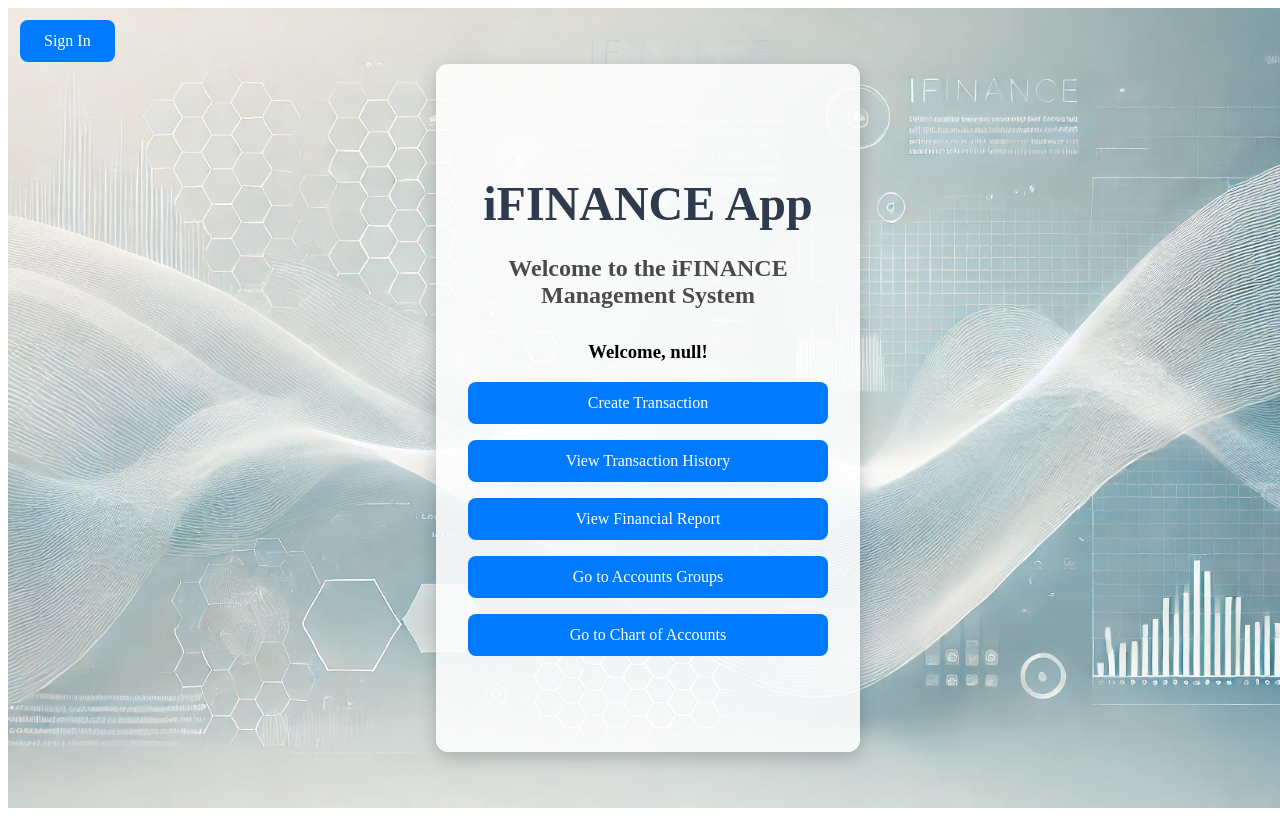
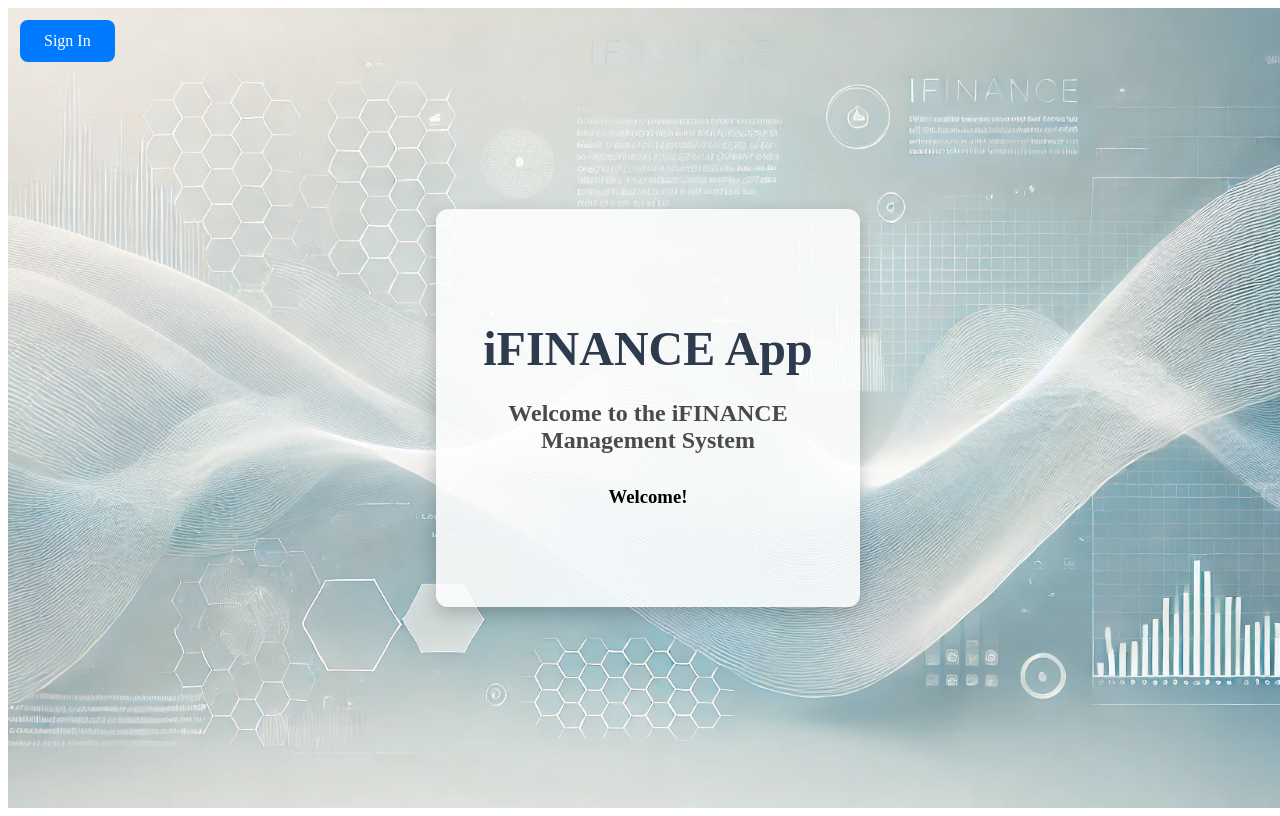
Before and after one commit to 4320Group20/Phase2, a React (Create React App) app in the folder client/: page / in a window 1280 px wide. Built offline with nearby package versions, Linux system fonts and the light colour scheme.

Commit message:
small fix

```diff
--- a/client/src/views/Home.jsx
+++ b/client/src/views/Home.jsx
@@ -20,7 +20,7 @@ import bgImage from '../assets/webBackground.webp';
 
 const Home = () => {
     const name = localStorage.getItem('userName');
-    const isSignedIn = name !== undefined;
+    const isSignedIn = name !== null;
 
     const isAdmin = localStorage.getItem('admin') === 'true';
     return (
```
